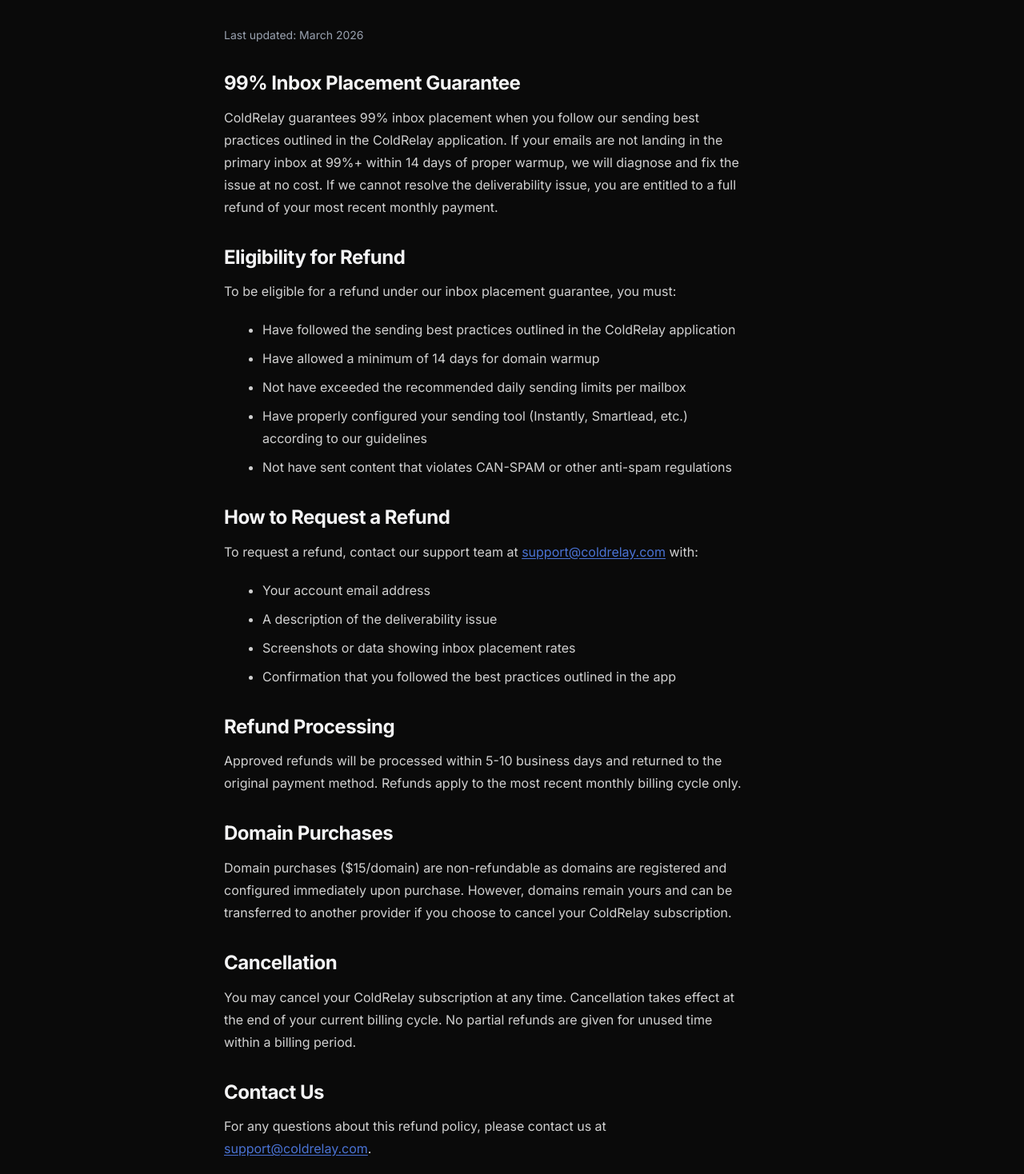
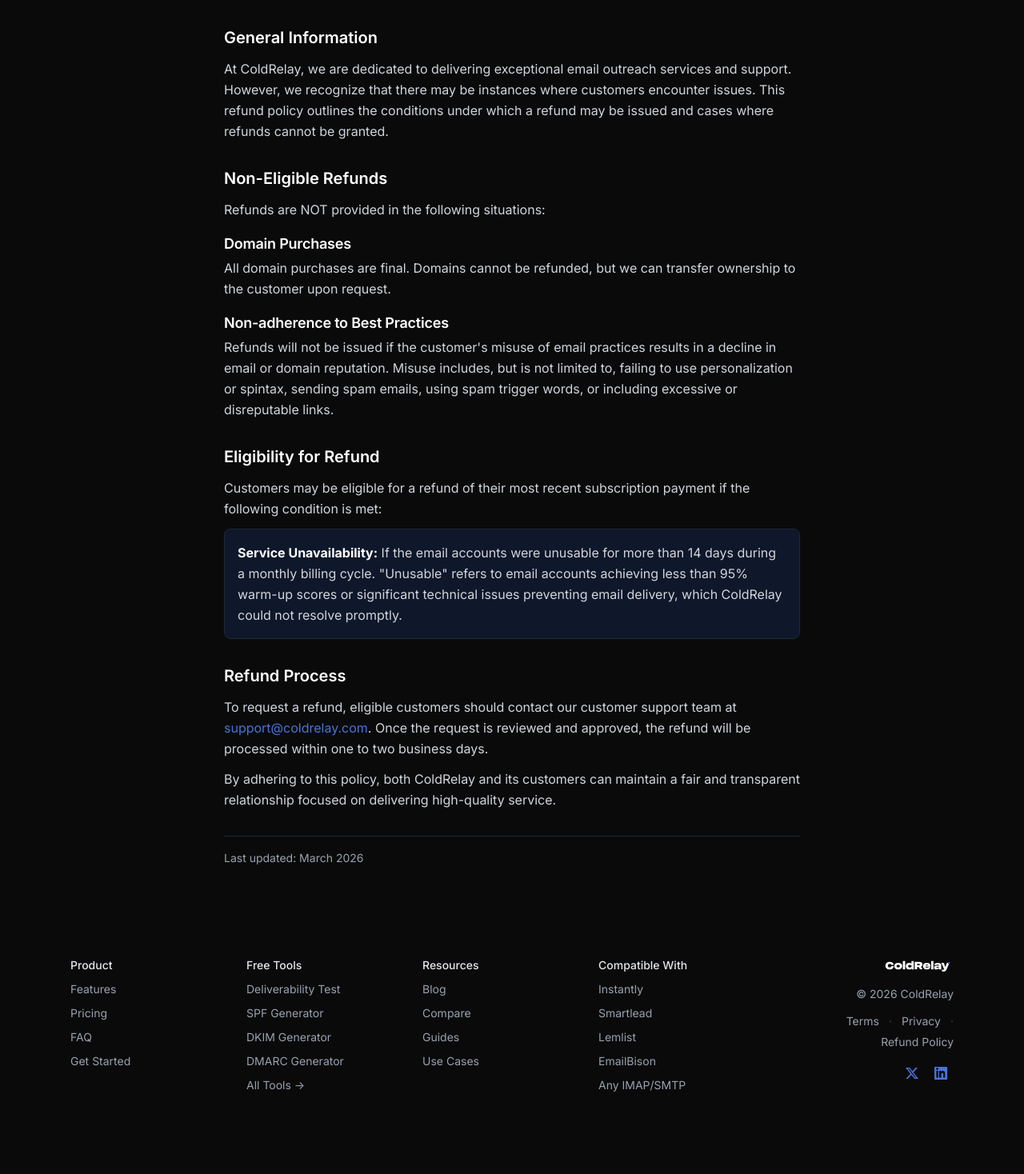
Before and after one commit to Master-Websites/ColdRelay-Website, a Next.js app: page /refund in a window 1280 px wide. Shown: the part 262-1730 px from the top of the page at 80% size. After the commit the page ends 1678 px from the top, so only its background shows below. Built offline with nearby package versions, Linux system fonts and the light colour scheme.

Commit message:
feat: Complete Privacy Policy + Refund Policy with actual content

```diff
--- a/src/app/privacy/page.tsx
+++ b/src/app/privacy/page.tsx
@@ -61,8 +61,83 @@
 
           <div>
             <h3 className="text-lg font-semibold text-white mb-3">Tracking &amp; Cookies Data</h3>
-            <p>We use cookies and similar tracking technologies to track the activity on our Service and hold certain information. Cookies are files with a small amount of data which may include an anonymous unique identifier.</p>
+            <p>We use cookies and similar tracking technologies to track the activity on our Service and hold certain information. Cookies are files with a small amount of data which may include an anonymous unique identifier. Cookies are sent to your browser from a website and stored on your device. Other tracking technologies are also used such as beacons, tags, and scripts to collect and track information and to improve and analyze our Service.</p>
             <p className="mt-3">You can instruct your browser to refuse all cookies or to indicate when a cookie is being sent. However, if you do not accept cookies, you may not be able to use some portions of our Service.</p>
+            <p className="mt-3">Examples of Cookies we use:</p>
+            <ul className="list-disc ml-6 mt-2 space-y-2">
+              <li><strong className="text-white">Session Cookies:</strong> We use Session Cookies to operate our Service.</li>
+              <li><strong className="text-white">Preference Cookies:</strong> We use Preference Cookies to remember your preferences and various settings.</li>
+              <li><strong className="text-white">Security Cookies:</strong> We use Security Cookies for security purposes.</li>
+              <li><strong className="text-white">Advertising Cookies:</strong> Advertising Cookies are used to serve you with advertisements that may be relevant to you and your interests.</li>
+            </ul>
+          </div>
+
+          <div>
+            <h2 className="text-xl font-semibold text-white mb-3">Use of Data</h2>
+            <p>ColdRelay uses the collected data for various purposes:</p>
+            <ul className="list-disc ml-6 mt-3 space-y-2">
+              <li>To provide and maintain our Service</li>
+              <li>To notify you about changes to our Service</li>
+              <li>To allow you to participate in interactive features of our Service when you choose to do so</li>
+              <li>To provide customer support</li>
+              <li>To gather analysis or valuable information so that we can improve our Service</li>
+              <li>To monitor the usage of our Service</li>
+              <li>To detect, prevent, and address technical issues</li>
+              <li>To fulfill any other purpose for which you provide it</li>
+              <li>To carry out our obligations and enforce our rights arising from any contracts entered into between you and us, including for billing and collection</li>
+              <li>To provide you with notices about your account and/or subscription, including expiration and renewal notices, email instructions, etc.</li>
+              <li>To provide you with news, special offers, and general information about other goods, services, and events we offer similar to those that you have already purchased or enquired about unless you have opted not to receive such information</li>
+              <li>In any other way we may describe when you provide the information</li>
+              <li>For any other purpose with your consent</li>
+            </ul>
+          </div>
+
+          <div>
+            <h2 className="text-xl font-semibold text-white mb-3">Retention of Data</h2>
+            <p>We will retain your Personal Data only for as long as necessary for the purposes set out in this Privacy Policy. We will retain and use your Personal Data to the extent necessary to comply with our legal obligations (for example, if we are required to retain your data to comply with applicable laws), resolve disputes, and enforce our legal agreements and policies.</p>
+            <p className="mt-3">We will also retain Usage Data for internal analysis purposes. Usage Data is generally retained for a shorter period, except when this data is used to strengthen the security or to improve the functionality of our Service, or we are legally obligated to retain this data for longer periods.</p>
+          </div>
+
+          <div>
+            <h2 className="text-xl font-semibold text-white mb-3">Transfer of Data</h2>
+            <p>Your information, including Personal Data, may be transferred to — and maintained on — computers located outside of your state, province, country, or other governmental jurisdiction where the data protection laws may differ from those of your jurisdiction.</p>
+            <p className="mt-3">ColdRelay will take all the steps reasonably necessary to ensure that your data is treated securely and in accordance with this Privacy Policy.</p>
+          </div>
+
+          <div>
+            <h2 className="text-xl font-semibold text-white mb-3">Disclosure of Data</h2>
+            <p>We may disclose personal information that we collect, or you provide:</p>
+            <h3 className="text-lg font-semibold text-white mt-4 mb-2">Disclosure for Law Enforcement</h3>
+            <p>Under certain circumstances, we may be required to disclose your Personal Data if required to do so by law or in response to valid requests by public authorities.</p>
+            <h3 className="text-lg font-semibold text-white mt-4 mb-2">Other Cases</h3>
+            <p>We may disclose your information also:</p>
+            <ul className="list-disc ml-6 mt-2 space-y-2">
+              <li>To contractors, service providers, and other third parties we use to support our business</li>
+              <li>To fulfill the purpose for which you provide it</li>
+              <li>With your consent in other cases</li>
+            </ul>
+          </div>
+
+          <div>
+            <h2 className="text-xl font-semibold text-white mb-3">Security of Data</h2>
+            <p>The security of your data is important to us, but remember that no method of transmission over the Internet or method of electronic storage is 100% secure. While we strive to use commercially acceptable means to protect your Personal Data, we cannot guarantee its absolute security.</p>
+          </div>
+
+          <div>
+            <h2 className="text-xl font-semibold text-white mb-3">Your Data Protection Rights Under GDPR</h2>
+            <p>If you are a resident of the European Union (EU) and European Economic Area (EEA), you have certain data protection rights, covered by GDPR. We aim to take reasonable steps to allow you to correct, amend, delete, or limit the use of your Personal Data.</p>
+            <p className="mt-3">If you wish to be informed about what Personal Data we hold about you and if you want it to be removed from our systems, please email us at <a href="mailto:support@coldrelay.com" className="text-[#4A73D5] hover:underline">support@coldrelay.com</a>.</p>
+            <p className="mt-3">In certain circumstances, you have the following data protection rights:</p>
+            <ul className="list-disc ml-6 mt-2 space-y-2">
+              <li><strong className="text-white">The right to access:</strong> You can request copies of your personal data.</li>
+              <li><strong className="text-white">The right to rectification:</strong> You can request correction of any inaccurate or incomplete information.</li>
+              <li><strong className="text-white">The right to object:</strong> You can object to our processing of your personal data.</li>
+              <li><strong className="text-white">The right of restriction:</strong> You can request the restriction of the processing of your personal information.</li>
+              <li><strong className="text-white">The right to data portability:</strong> You have the right to be provided with a copy of your Personal Data in a structured, machine-readable format.</li>
+              <li><strong className="text-white">The right to withdraw consent:</strong> You have the right to withdraw your consent at any time where we rely on your consent to process your personal information.</li>
+            </ul>
+            <p className="mt-3">Please note that we may ask you to verify your identity before responding to such requests. Please note, we may not be able to provide Service without some necessary data.</p>
+            <p className="mt-3">You have the right to complain to a Data Protection Authority about our collection and use of your Personal Data. For more information, please contact your local data protection authority in the European Economic Area (EEA).</p>
           </div>
 
           <div>
--- a/src/app/refund/page.tsx
+++ b/src/app/refund/page.tsx
@@ -2,7 +2,7 @@
 
 export const metadata: Metadata = {
   title: "Refund Policy",
-  description: "ColdRelay refund policy. 99% inbox placement guarantee or your money back.",
+  description: "ColdRelay refund policy. Our commitment to fair and transparent service.",
   alternates: { canonical: "https://coldrelay.com/refund" },
 };
 
@@ -11,42 +11,46 @@
     <section className="pt-32 pb-16">
       <div className="mx-auto max-w-3xl px-4 sm:px-6">
         <h1 className="font-nacelle text-3xl font-semibold text-white mb-8">Refund Policy</h1>
-        <div className="prose prose-invert max-w-none space-y-6 text-gray-300">
-          <p className="text-sm text-gray-400">Last updated: March 2026</p>
+        <div className="space-y-8 text-gray-300 leading-relaxed">
 
-          <h2 className="text-xl font-semibold text-white mt-8">99% Inbox Placement Guarantee</h2>
-          <p>ColdRelay guarantees 99% inbox placement when you follow our sending best practices outlined in the ColdRelay application. If your emails are not landing in the primary inbox at 99%+ within 14 days of proper warmup, we will diagnose and fix the issue at no cost. If we cannot resolve the deliverability issue, you are entitled to a full refund of your most recent monthly payment.</p>
+          <div>
+            <h2 className="text-xl font-semibold text-white mb-3">General Information</h2>
+            <p>At ColdRelay, we are dedicated to delivering exceptional email outreach services and support. However, we recognize that there may be instances where customers encounter issues. This refund policy outlines the conditions under which a refund may be issued and cases where refunds cannot be granted.</p>
+          </div>
 
-          <h2 className="text-xl font-semibold text-white mt-8">Eligibility for Refund</h2>
-          <p>To be eligible for a refund under our inbox placement guarantee, you must:</p>
-          <ul className="list-disc ml-6 space-y-2">
-            <li>Have followed the sending best practices outlined in the ColdRelay application</li>
-            <li>Have allowed a minimum of 14 days for domain warmup</li>
-            <li>Not have exceeded the recommended daily sending limits per mailbox</li>
-            <li>Have properly configured your sending tool (Instantly, Smartlead, etc.) according to our guidelines</li>
-            <li>Not have sent content that violates CAN-SPAM or other anti-spam regulations</li>
-          </ul>
+          <div>
+            <h2 className="text-xl font-semibold text-white mb-3">Non-Eligible Refunds</h2>
+            <p>Refunds are NOT provided in the following situations:</p>
+            <div className="mt-4 space-y-4">
+              <div>
+                <h3 className="text-lg font-semibold text-white mb-1">Domain Purchases</h3>
+                <p>All domain purchases are final. Domains cannot be refunded, but we can transfer ownership to the customer upon request.</p>
+              </div>
+              <div>
+                <h3 className="text-lg font-semibold text-white mb-1">Non-adherence to Best Practices</h3>
+                <p>Refunds will not be issued if the customer&apos;s misuse of email practices results in a decline in email or domain reputation. Misuse includes, but is not limited to, failing to use personalization or spintax, sending spam emails, using spam trigger words, or including excessive or disreputable links.</p>
+              </div>
+            </div>
+          </div>
 
-          <h2 className="text-xl font-semibold text-white mt-8">How to Request a Refund</h2>
-          <p>To request a refund, contact our support team at <a href="mailto:support@coldrelay.com" className="text-[#4A73D5] hover:underline">support@coldrelay.com</a> with:</p>
-          <ul className="list-disc ml-6 space-y-2">
-            <li>Your account email address</li>
-            <li>A description of the deliverability issue</li>
-            <li>Screenshots or data showing inbox placement rates</li>
-            <li>Confirmation that you followed the best practices outlined in the app</li>
-          </ul>
+          <div>
+            <h2 className="text-xl font-semibold text-white mb-3">Eligibility for Refund</h2>
+            <p>Customers may be eligible for a refund of their most recent subscription payment if the following condition is met:</p>
+            <div className="mt-3 p-4 rounded-lg border border-[#1e293b] bg-[#0f172a]">
+              <p><strong className="text-white">Service Unavailability:</strong> If the email accounts were unusable for more than 14 days during a monthly billing cycle. &quot;Unusable&quot; refers to email accounts achieving less than 95% warm-up scores or significant technical issues preventing email delivery, which ColdRelay could not resolve promptly.</p>
+            </div>
+          </div>
 
-          <h2 className="text-xl font-semibold text-white mt-8">Refund Processing</h2>
-          <p>Approved refunds will be processed within 5-10 business days and returned to the original payment method. Refunds apply to the most recent monthly billing cycle only.</p>
+          <div>
+            <h2 className="text-xl font-semibold text-white mb-3">Refund Process</h2>
+            <p>To request a refund, eligible customers should contact our customer support team at <a href="mailto:support@coldrelay.com" className="text-[#4A73D5] hover:underline">support@coldrelay.com</a>. Once the request is reviewed and approved, the refund will be processed within one to two business days.</p>
+            <p className="mt-3">By adhering to this policy, both ColdRelay and its customers can maintain a fair and transparent relationship focused on delivering high-quality service.</p>
+          </div>
 
-          <h2 className="text-xl font-semibold text-white mt-8">Domain Purchases</h2>
-          <p>Domain purchases ($15/domain) are non-refundable as domains are registered and configured immediately upon purchase. However, domains remain yours and can be transferred to another provider if you choose to cancel your ColdRelay subscription.</p>
+          <div className="pt-4 border-t border-[#1e293b]">
+            <p className="text-sm text-gray-400">Last updated: March 2026</p>
+          </div>
 
-          <h2 className="text-xl font-semibold text-white mt-8">Cancellation</h2>
-          <p>You may cancel your ColdRelay subscription at any time. Cancellation takes effect at the end of your current billing cycle. No partial refunds are given for unused time within a billing period.</p>
-
-          <h2 className="text-xl font-semibold text-white mt-8">Contact Us</h2>
-          <p>For any questions about this refund policy, please contact us at <a href="mailto:support@coldrelay.com" className="text-[#4A73D5] hover:underline">support@coldrelay.com</a>.</p>
         </div>
       </div>
     </section>
```
